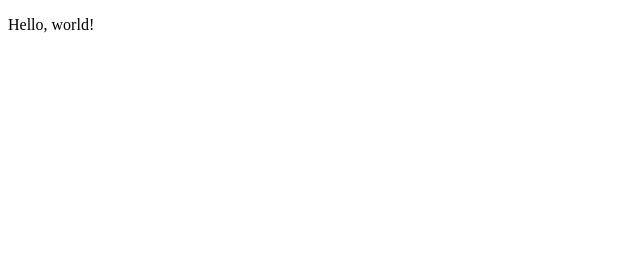
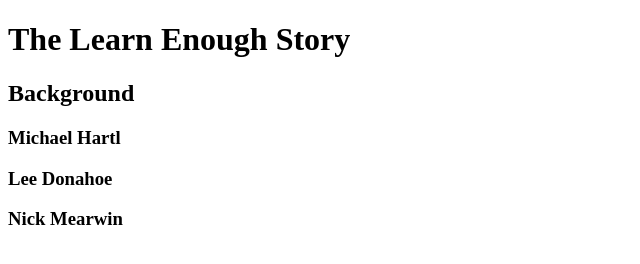
Before and after one commit to IkeCairns/sample_website, a plain HTML site: page index.html in a window 1280 px wide. Shown: the whole page, without its empty margins (0-640 px from the left). Drawn offline with Linux system fonts and the light colour scheme.

Commit message:
Add headings

```diff
--- a/index.html
+++ b/index.html
@@ -1,10 +1,14 @@
 <!DOCTYPE html>
 <html>
   <head>
-    <title>Page Title</title>
+    <title>Learn English to Be Dangerous</title>
     <meta charset="utf-8">
   </head>
   <body>
-    <p>Hello, world!</p>
+    <h1>The Learn Enough Story</h1>
+    <h2>Background</h2>
+    <h3>Michael Hartl</h3>
+    <h3>Lee Donahoe</h3>
+    <h3>Nick Mearwin</h3>
   </body>
 </html>
```
Also changed, not shown: 1 other file.
